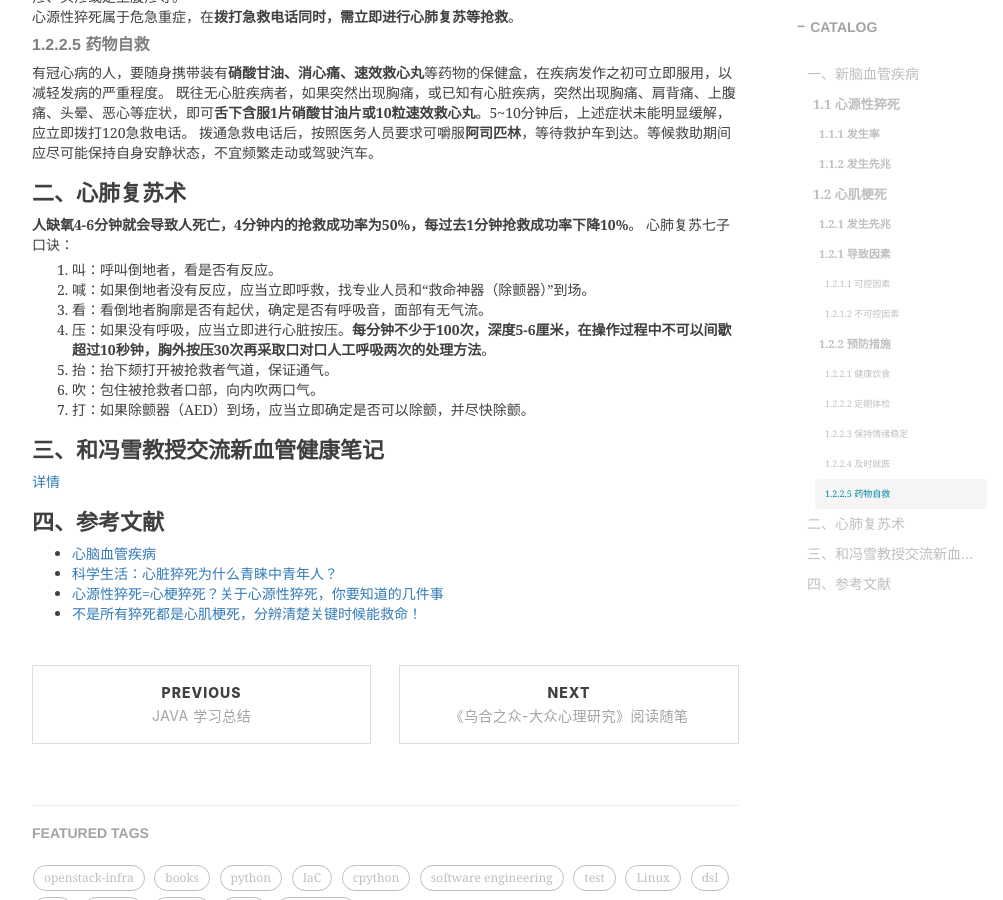
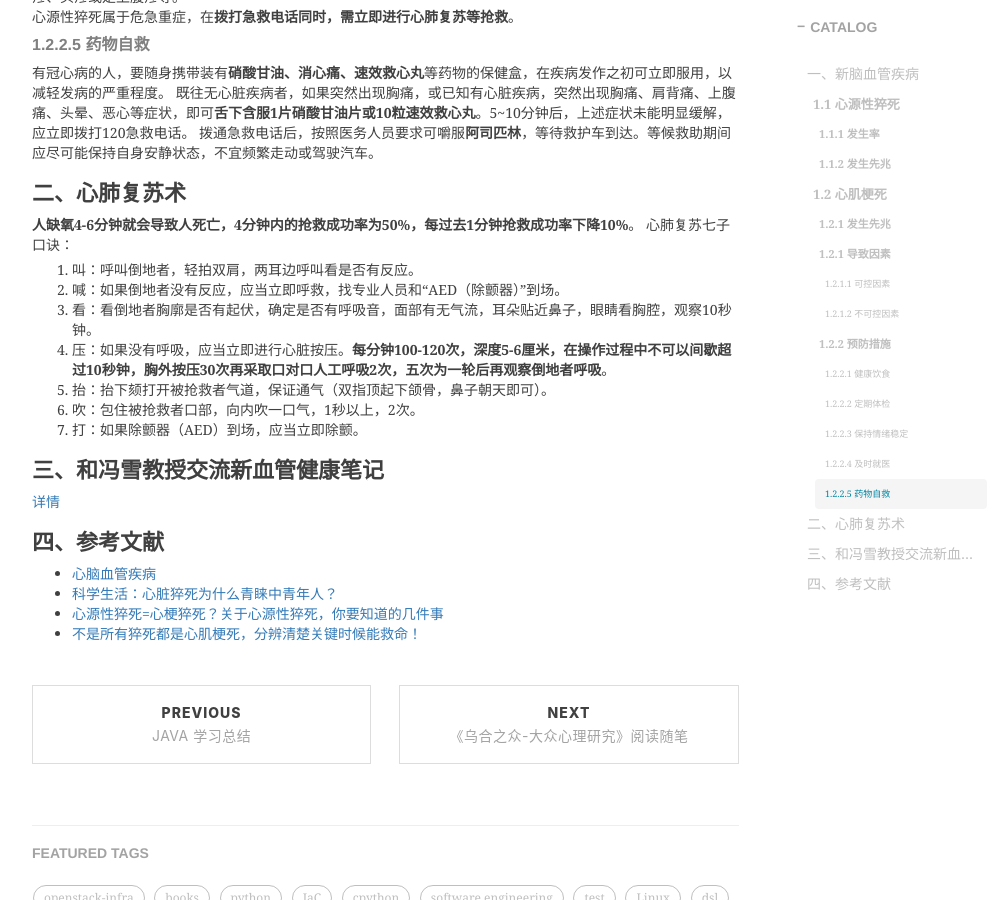
Before and after one commit to shihai1991/shihai1991.github.io, a Jekyll site: the page built from _posts/2023-03-20-心脑血管疾病.md, in a window 1280 px wide and 900 px high, scrolled down 1678 px. Shown: the whole window, without its empty margins (233-1236 px from the left). Built offline with Jekyll 4.4.1, drawn with Linux system fonts in a browser that asks for light colours; nearby versions of some CDN libraries; comment, search, counter and statistics services are not loaded.

Commit message:
Update 2023-03-20-心脑血管疾病.md

```diff
--- a/_posts/2023-03-20-心脑血管疾病.md
+++ b/_posts/2023-03-20-心脑血管疾病.md
@@ -61,13 +61,13 @@ time: '2023.03.20 18:51:00'
 # 二、心肺复苏术
 **人缺氧4-6分钟就会导致人死亡，4分钟内的抢救成功率为50%，每过去1分钟抢救成功率下降10%**。
 心肺复苏七子口诀：
-1. 叫：呼叫倒地者，看是否有反应。
-2. 喊：如果倒地者没有反应，应当立即呼救，找专业人员和“救命神器（除颤器）”到场。
-3. 看：看倒地者胸廓是否有起伏，确定是否有呼吸音，面部有无气流。
-4. 压：如果没有呼吸，应当立即进行心脏按压。**每分钟不少于100次，深度5-6厘米，在操作过程中不可以间歇超过10秒钟，胸外按压30次再采取口对口人工呼吸两次的处理方法**。
-5. 抬：抬下颏打开被抢救者气道，保证通气。
-6. 吹：包住被抢救者口部，向内吹两口气。
-7. 打：如果除颤器（AED）到场，应当立即确定是否可以除颤，并尽快除颤。
+1. 叫：呼叫倒地者，轻拍双肩，两耳边呼叫看是否有反应。
+2. 喊：如果倒地者没有反应，应当立即呼救，找专业人员和“AED（除颤器）”到场。
+3. 看：看倒地者胸廓是否有起伏，确定是否有呼吸音，面部有无气流，耳朵贴近鼻子，眼睛看胸腔，观察10秒钟。
+4. 压：如果没有呼吸，应当立即进行心脏按压。**每分钟100-120次，深度5-6厘米，在操作过程中不可以间歇超过10秒钟，胸外按压30次再采取口对口人工呼吸2次，五次为一轮后再观察倒地者呼吸**。
+5. 抬：抬下颏打开被抢救者气道，保证通气（双指顶起下颌骨，鼻子朝天即可）。
+6. 吹：包住被抢救者口部，向内吹一口气，1秒以上，2次。
+7. 打：如果除颤器（AED）到场，应当立即除颤。
 
 # 三、和冯雪教授交流新血管健康笔记
 [详情](https://shihai1991.github.io/covid-19/2023/01/08/COVID-19/)
```
